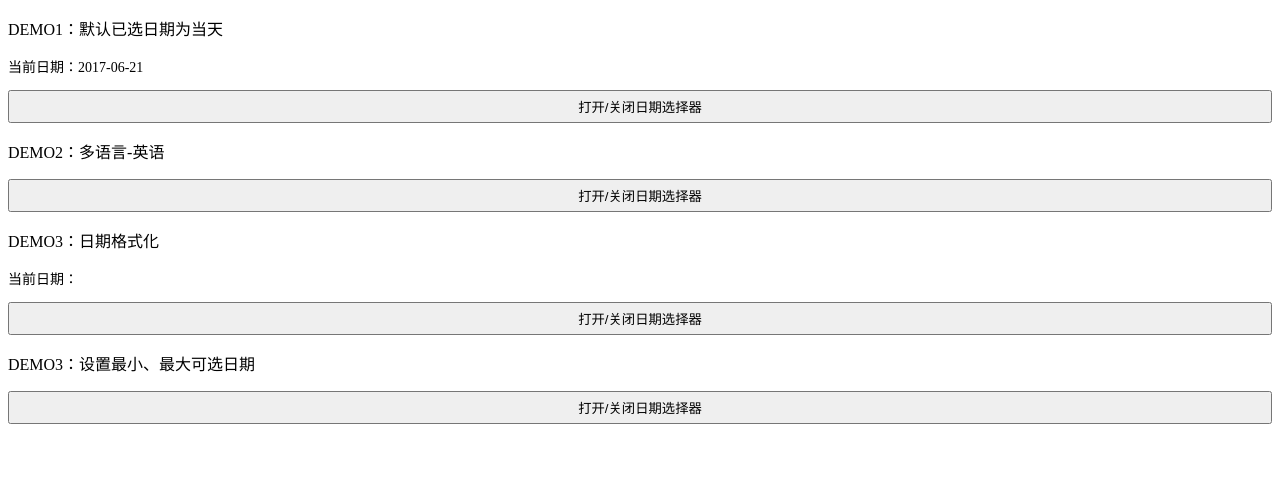
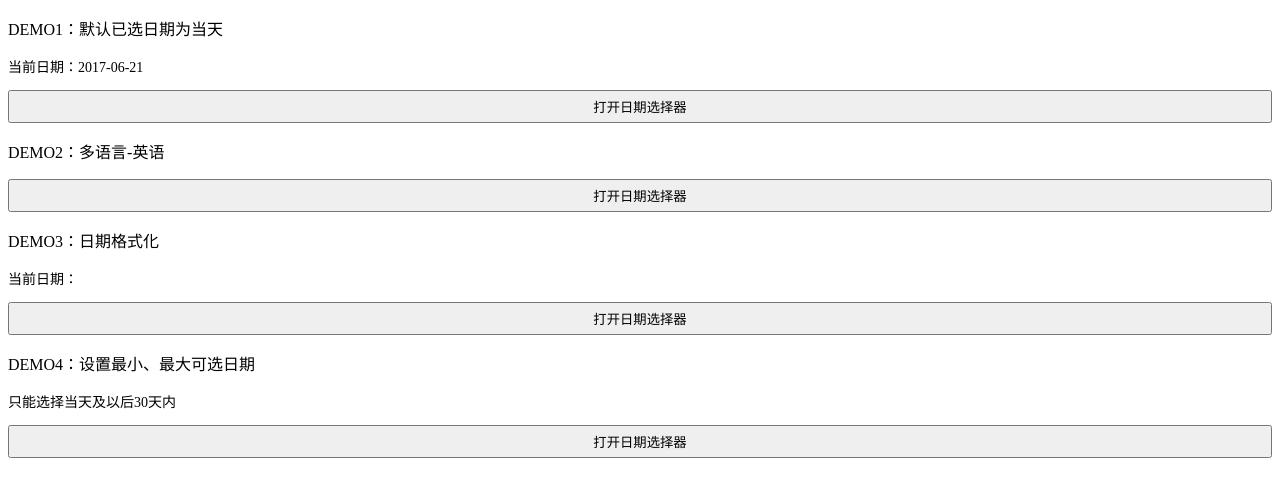
Before and after one commit to lx544690189/vue-calendar, a Vue app: page / in a window 1280 px wide. Shown: the top 496 px of the page. Built offline with nearby package versions, Linux system fonts and the light colour scheme.

Commit message:
修改demo

```diff
--- a/src/App.vue
+++ b/src/App.vue
@@ -4,14 +4,14 @@
 		<p class="detail">
 			当前日期：{{ demo1.selectedDate }}
 		</p>
-		<button @click="demo1Click">打开/关闭日期选择器</button>
+		<button @click="demo1Click">打开日期选择器</button>
 		<calendar
 			v-model="demo1.calendarShow"
 			:defaultDate="demo1.defaultDate"
 			@onChange="demo1DateChange">
 		</calendar>
 		<p>DEMO2：多语言-英语</p>
-		<button @click="demo2Click">打开/关闭日期选择器</button>
+		<button @click="demo2Click">打开日期选择器</button>
 		<calendar
 			v-model="demo2.calendarShow"
 			:month="demo2.month"
@@ -21,14 +21,17 @@
 		<p class="detail">
 			当前日期：{{ demo3.selectedDate }}
 		</p>
-		<button @click="demo3Click">打开/关闭日期选择器</button>
+		<button @click="demo3Click">打开日期选择器</button>
 		<calendar
 			v-model="demo3.calendarShow"
 			:format="demo3.format"
 			@onChange="demo3DateChange">
 		</calendar>
-		<p>DEMO3：设置最小、最大可选日期</p>
-		<button @click="demo4Click">打开/关闭日期选择器</button>
+		<p>DEMO4：设置最小、最大可选日期</p>
+		<p class="detail">
+			只能选择当天及以后30天内
+		</p>
+		<button @click="demo4Click">打开日期选择器</button>
 		<calendar
 			v-model="demo4.calendarShow"
 			:minDate="demo4.minDate"
@@ -59,23 +62,23 @@
 				},
 				demo4 :{
 					calendarShow: false,
-					minDate:new Date(2017,5,26),
-					maxDate:new Date(2017,5,30)
+					minDate:new Date(),
+					maxDate:new Date(new Date().getTime() + 24*60*60*1000*30)
 				}
 			}
 		},
 		methods: {
 			demo1Click() {
-				this.demo1.calendarShow = !this.demo1.calendarShow;
+				this.demo1.calendarShow = true;
 			},
 			demo2Click() {
-				this.demo2.calendarShow = !this.demo2.calendarShow;
+				this.demo2.calendarShow = true;
 			},
 			demo3Click() {
-				this.demo3.calendarShow = !this.demo3.calendarShow;
+				this.demo3.calendarShow = true;
 			},
 			demo4Click() {
-				this.demo4.calendarShow = !this.demo4.calendarShow;
+				this.demo4.calendarShow = true;
 			},
 			demo1DateChange(date,formatDate){
 				this.demo1.selectedDate = formatDate;
--- a/src/components/calendar.vue
+++ b/src/components/calendar.vue
@@ -328,7 +328,7 @@
 							if(0 <= today-date && today-date < 24*60*60*1000 ){
 								this.dateObj[key].allDay_list[row][col].isToday = true;
 							}
-							if(this.minDate && date - new Date(this.minDate.getFullYear(),this.minDate.getMonth(),this.minDate.getUTCDate()+1) < 0){
+							if(this.minDate && date - new Date(this.minDate.getFullYear(),this.minDate.getMonth(),this.minDate.getUTCDate()) < 0){
 								this.dateObj[key].allDay_list[row][col].invalid = true;
 							}
 							if(this.maxDate && date - new Date(this.maxDate.getFullYear(),this.maxDate.getMonth(),this.maxDate.getUTCDate()+1) > 0){
@@ -438,17 +438,6 @@
 
 	.toolbar {
 		position: relative;
-	}
-
-	.toolbar::before {
-		content: "";
-		position: absolute;
-		top: 0;
-		left: 0;
-		right: 0;
-		height: 1px;
-		background-color: #999;
-		transform: scaleY(0.5);
 	}
 
 	.toolbar-inner {
@@ -610,6 +599,7 @@
 		width: 14.28571429%;
 		width: -webkit-calc(100% / 7);
 		width: calc(100% / 7);
+		color: black;
 	}
 
 	.calendar-day.grey{
```
